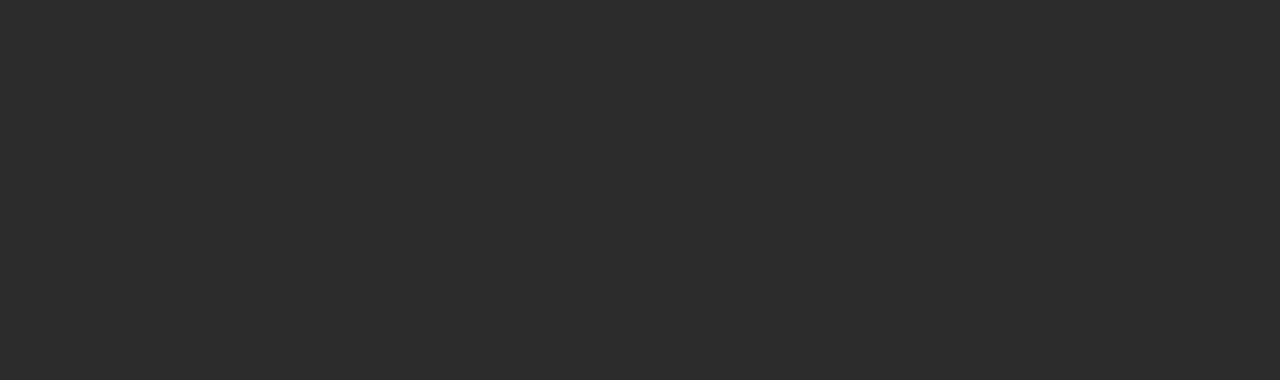
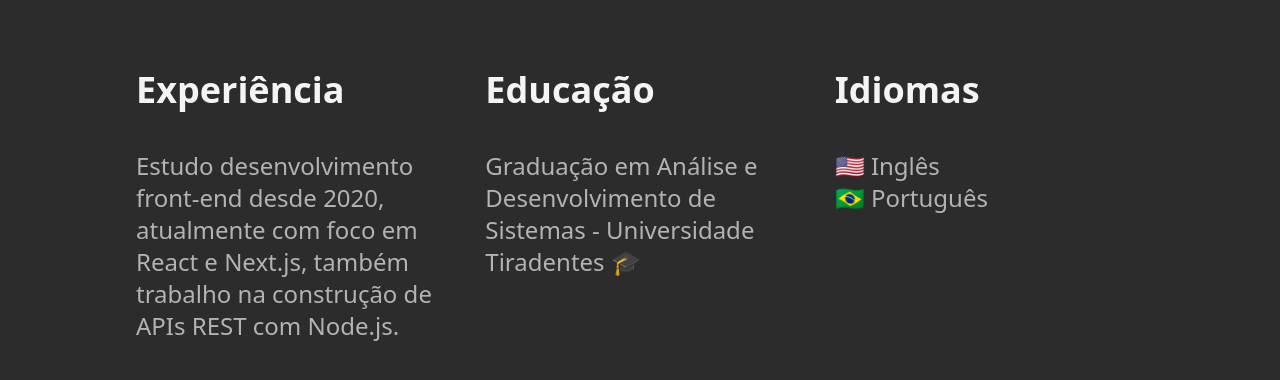
Before and after one commit to nilloferreiira/nilloferreira.dev, a Next.js app: page / in a window 1280 px wide. Shown: the part 506-886 px from the top of the page. Before the commit the page ends 800 px from the top, so only its background shows below. Built offline with nearby package versions, Linux system fonts and the light colour scheme.

Commit message:
experiences

```diff
--- a/src/app/page.tsx
+++ b/src/app/page.tsx
@@ -1,3 +1,4 @@
+import { ExperienceContainer } from "@/components/experiences/experiences-container"
 import { Header } from "@/components/header/header"
 import { SwitchLanguage } from "@/components/language/switch"
 
@@ -9,7 +10,7 @@ export default function Home() {
 			</div>
 			<Header />
 			<main className="lg:p-10 w-full flex flex-col items-start justify-center gap-20 ">
-				{/* <ExperienceContainer /> */}
+				<ExperienceContainer />
 				{/* <ProjectContainer /> */}
 			</main>
 		</>
--- /dev/null
+++ b/src/components/experiences/experience.tsx
@@ -0,0 +1,25 @@
+interface ExperienceProps {
+	language: "en" | "pt-BR"
+	title_en: string
+	title_pt: string
+	description_en: string
+	description_pt: string
+}
+
+export function Experience({ language, title_en, title_pt, description_en, description_pt }: ExperienceProps) {
+	function formatText(text: string) {
+		return text.split("\n").map((line, idx, arr) => (
+			<span key={idx}>
+				{line}
+				{idx < arr.length - 1 && <br />}
+			</span>
+		))
+	}
+
+	return (
+		<div className="w-full text-center lg:text-left lg:w-[588px] space-y-5 lg:space-y-10 ">
+			<h2 className="text-zinc-100 font-bold text-3xl lg:text-4xl">{language == "en" ? title_en : title_pt}</h2>
+			<p className="text-text-secondary text-2xl">{formatText(language == "en" ? description_en : description_pt)}</p>
+		</div>
+	)
+}
--- /dev/null
+++ b/src/components/experiences/experiences-container.tsx
@@ -0,0 +1,41 @@
+"use client"
+
+import { useLanguage } from "@/hooks/useLanguage"
+import { Experience } from "./experience"
+
+export function ExperienceContainer() {
+	const { language } = useLanguage()
+
+	return (
+		<div className="w-full flex flex-col lg:flex-row lg:items-start lg:justify-between mx-auto gap-10">
+			{/* //TODO foreach de experience */}
+			<Experience
+				language={language}
+				title_en={"Experience"}
+				title_pt={"Experiência"}
+				description_en={
+					"Self-taught in front-end development since 2020, currently focused on development with React and Next.js, alongside building REST APIs with Node.js."
+				}
+				description_pt={
+					"Estudo desenvolvimento front-end desde 2020, atualmente com foco em React e Next.js, também trabalho na construção de APIs REST com Node.js."
+				}
+			/>
+
+			<Experience
+				language={language}
+				title_en={"Education"}
+				title_pt={"Educação"}
+				description_en={"Associate Degree in Systems Analysis and Development - Universidade Tiradentes 🎓"}
+				description_pt={"Graduação em Análise e Desenvolvimento de Sistemas - Universidade Tiradentes 🎓"}
+			/>
+
+			<Experience
+				language={language}
+				title_en={"Languages"}
+				title_pt={"Idiomas"}
+				description_en={"🇺🇸 English \n 🇧🇷 Portuguese"}
+				description_pt={"🇺🇸 Inglês \n 🇧🇷 Português"}
+			/>
+		</div>
+	)
+}
```
